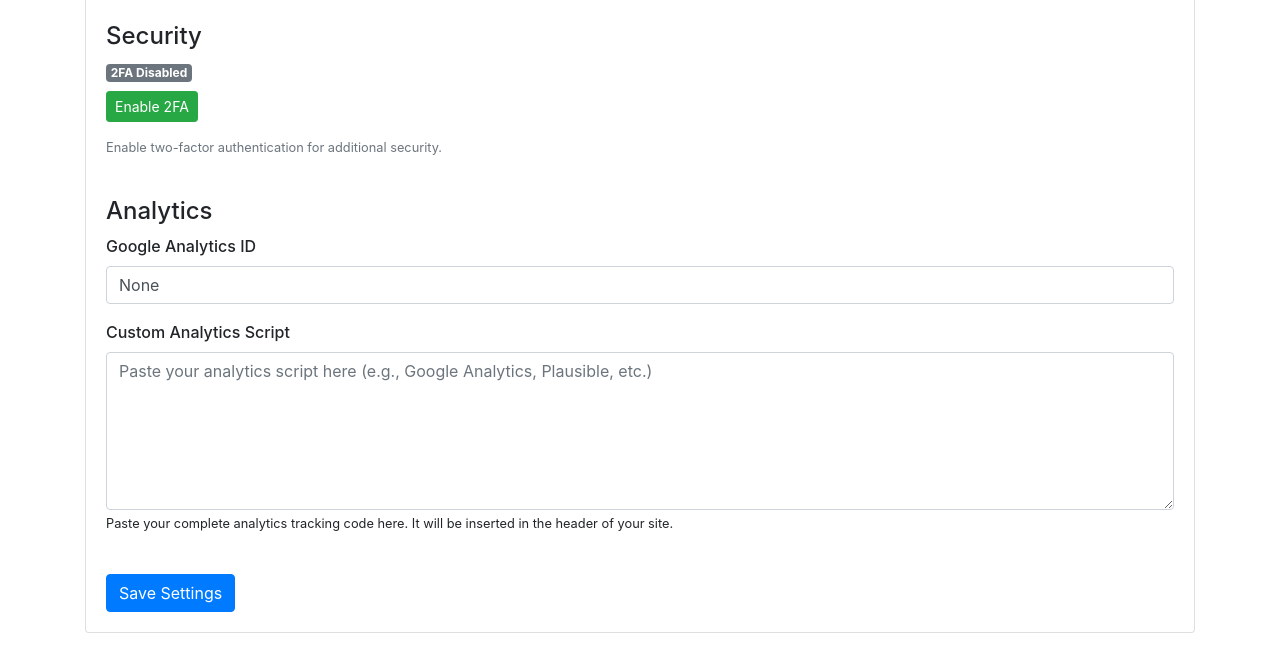
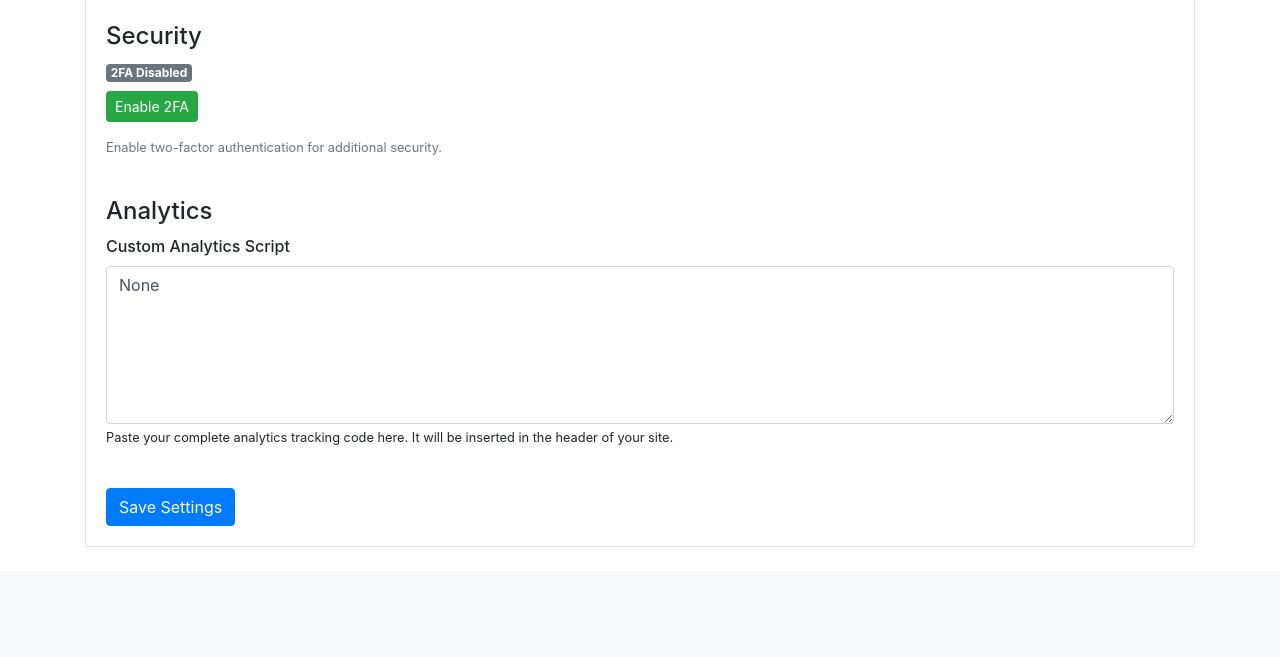
Before and after one commit to flexaflow/flexaflow-flask, a Flask app: page /admin/settings in a window 1280 px wide. Shown: the part 880-1537 px from the top of the page. After the commit the page ends 1427 px from the top, so only its background shows below. Run offline with Flask 3, Linux system fonts and the light colour scheme; the visitor is signed in with stand-in values (Sample User, id 1); some libraries are stand-ins or nearby versions.

Commit message:
Fixed issue on analytics script

```diff
--- a/app.py
+++ b/app.py
@@ -1,11 +1,11 @@
 # FlexaFlow Flask CMS
 #
 # Author: Mashiur Rahman
-# Last Updated: September 6, 2025
+# Last Updated: September 11, 2025
 
 #  ***********************  Start Standard And Installed library Import ****************************
 #**************************
-
+from pprint import pprint
 import os
 import re
 import uuid
@@ -1071,8 +1071,7 @@ def settings():
 	return render_template(
 		"settings.html",
 		settings=site_settings,
-		pages=get_pages(),
-		custom_analytics=os.getenv("CUSTOM_ANALYTICS_SCRIPT", ""),
+		pages=get_pages()
 	)
 
 
@@ -1293,6 +1292,7 @@ def add_category():
 		- SQL injection prevention
 	"""
 	name = request.form.get("name", "").strip()
+	print("category name on add" ,name)
 	if not name:
 		flash("Category name required!", "error")
 		return redirect(url_for("manage_tags_and_catagories"))
@@ -2132,6 +2132,7 @@ def home():
 		published_posts = []
 		posts = get_posts()
 
+
 		if not isinstance(posts, dict):
 			posts = {}
 
@@ -2171,6 +2172,7 @@ def home():
 		)
 
 		categories = get_categories()
+		print(get_categories())
 		if not isinstance(categories, dict):
 			categories = {}
 
@@ -2182,7 +2184,7 @@ def home():
 		}
 
 
-
+		#pprint(posts)
 		return render_template(
 			"main/master.html",
 			page=default_page,
@@ -2868,6 +2870,7 @@ def edit_post(slug):
 		description = request.form.get("description")
 		content = request.form.get("content")
 		category = request.form.get("category")
+		print("category from edit post", category)
 		tag_list = request.form.get("tags", "")
 		status = request.form.get("status", "draft")
 
--- a/data_store.py
+++ b/data_store.py
@@ -1,7 +1,7 @@
 # FlexaFlow CMS Database Layer
 #
 # Author: Mashiur Rahman
-# Last Updated: August 20, 2025
+# Last Updated: September 11, 2025
 
 import os
 import json
@@ -802,7 +802,7 @@ class DatabaseManager:
 				"site_description": "A powerful CMS",
 				"favicon": "/static/flexaflow.ico",
 				"logo": "/static/flexaflow.png",
-				"google_analytics": "",
+				"custom_analytics": "",
 				"homepage": "home",
 				"privacy_page": "",
 				"terms_page": "",
@@ -1529,6 +1529,7 @@ def update_site_settings(settings_data: Dict[str, Any]) -> bool:
 		})
 	"""
 	db = db_manager.get_session()
+	print(settings_data,"database")
 	try:
 		for key, value in settings_data.items():
 			setting = db.query(SiteSetting).filter(SiteSetting.key == key).first()
--- a/templates/settings.html
+++ b/templates/settings.html
@@ -148,12 +148,8 @@
                 <div class="settings-section">
                     <h4>Analytics</h4>
                     <div class="form-group">
-                        <label class="settings-label">Google Analytics ID</label>
-                        <input type="text" class="form-control" name="google_analytics" value="{{ settings.google_analytics }}" placeholder="UA-XXXXXXXXX-X or G-XXXXXXXXXX">
-                    </div>
-                    <div class="form-group">
                         <label class="settings-label">Custom Analytics Script</label>
-                        <textarea class="form-control" name="custom_analytics" rows="6" placeholder="Paste your analytics script here (e.g., Google Analytics, Plausible, etc.)">{{ custom_analytics }}</textarea>
+                        <textarea class="form-control" name="custom_analytics" rows="6" placeholder="Paste your analytics script here (e.g., Google Analytics, Plausible, etc.)">{{ settings.custom_analytics }}</textarea>
                         <small>Paste your complete analytics tracking code here. It will be inserted in the header of your site.</small>
                     </div>
                 </div>
```
Also changed, not shown: themes/default/templates/main/master.html (+6 -9 lines).
